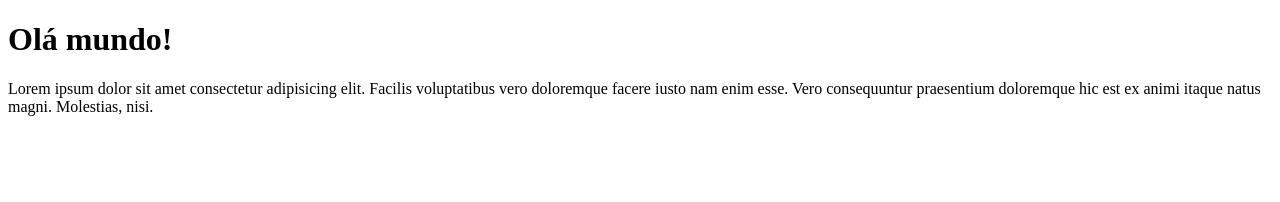
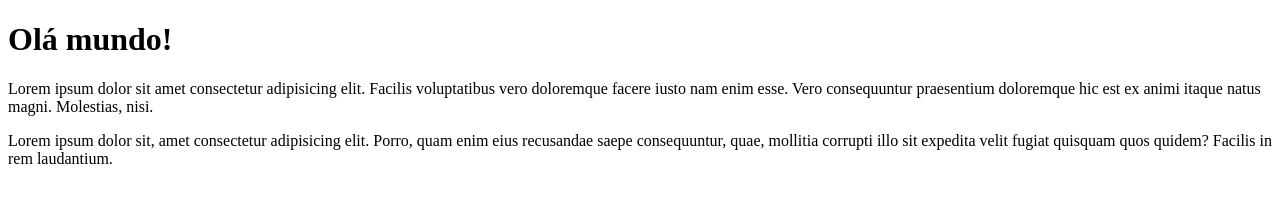
Before and after one commit to BeyondFugazi/Ola-mundo, a plain HTML site: page index.html in a window 1280 px wide. Drawn offline with Linux system fonts and the light colour scheme.

Commit message:
Adicionei outro paragrafo

```diff
--- a/index.html
+++ b/index.html
@@ -8,5 +8,6 @@
 <body>
     <h1> Olá mundo!</h1>
     <p>Lorem ipsum dolor sit amet consectetur adipisicing elit. Facilis voluptatibus vero doloremque facere iusto nam enim esse. Vero consequuntur praesentium doloremque hic est ex animi itaque natus magni. Molestias, nisi.</p>
+    <p>Lorem ipsum dolor sit, amet consectetur adipisicing elit. Porro, quam enim eius recusandae saepe consequuntur, quae, mollitia corrupti illo sit expedita velit fugiat quisquam quos quidem? Facilis in rem laudantium.</p>
 </body>
 </html>
```
